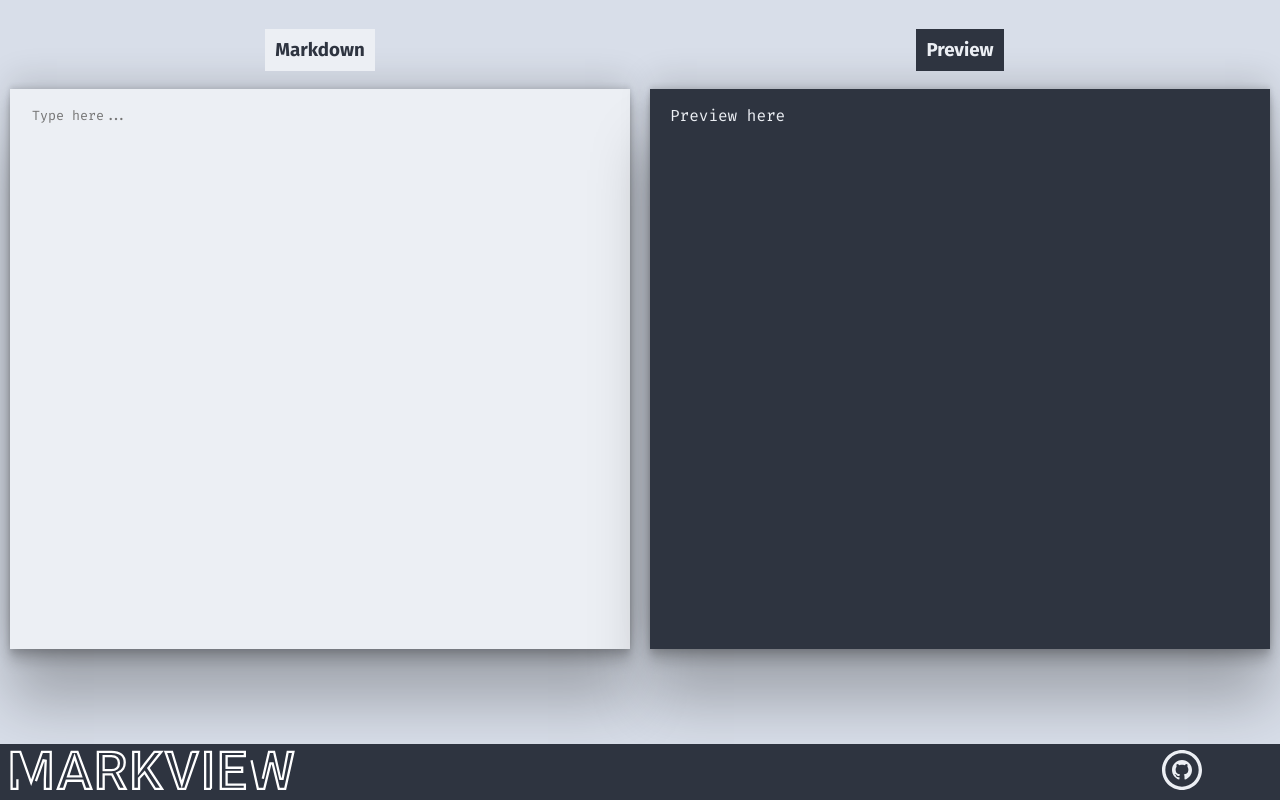
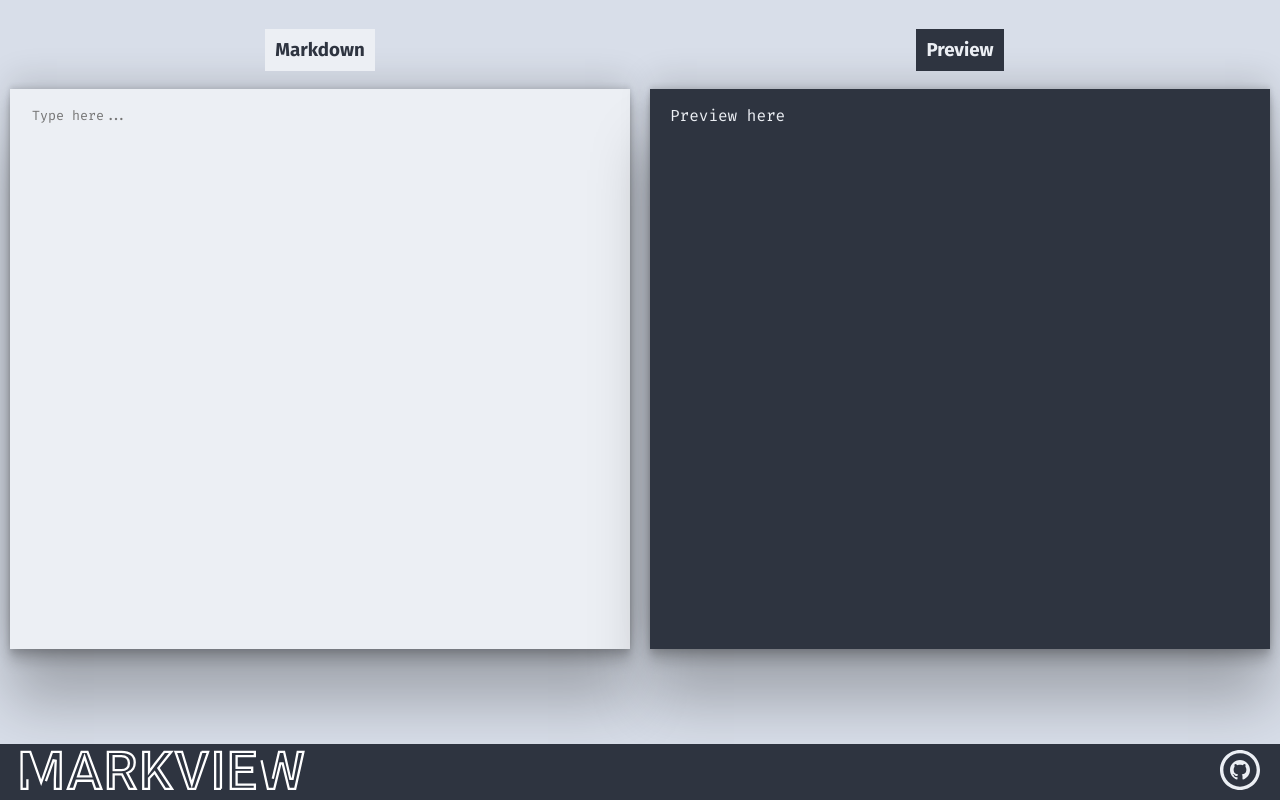
Before and after one commit to kryptiksage/markview, a React (Create React App) app: page / in a window 1280 px wide. Built offline with nearby package versions, Linux system fonts and the light colour scheme.

Commit message:
src/components/Footer.module.css : added styling to divs; added animation to github svg

```diff
--- a/src/components/Footer.module.css
+++ b/src/components/Footer.module.css
@@ -4,21 +4,44 @@
 	bottom: 0;
 	width: 100%;
 	height: 7vh;
-	display: grid;
-	grid-template-columns: 20% 10%;
-	gap: 70%;
+	display: flex;
 	align-items: center;
-	padding-left: 10px;
+}
+
+.title {
+	width: 20%;
+	flex: 1;
+	text-align: left;
+	margin-left: 20px;
+}
+
+.repo {
+	width: 20%;
+	flex: 1;
+	text-align: right;
+	margin-right: 20px;
 }
 
 .github {
 	fill: none;
-	width: 40px;
+	width: 2.5rem;
 	height: auto;
+}
+.github:hover {
+	background-color: #eceff4;
+	color: #eceff4;
+	border-radius: 50%;
+	border: 1px solid #eceff4;
+}
+
+.github:hover > path {
+	fill: #2e3440;
+	background-color: #eceff4;
+	border-radius: 50%;
 }
 
 .markview {
-	height: 40px;
+	height: 2.5rem;
 	width: auto;
 	stroke-dasharray: 300px;
 	stroke-dashoffset: 0px;
```
